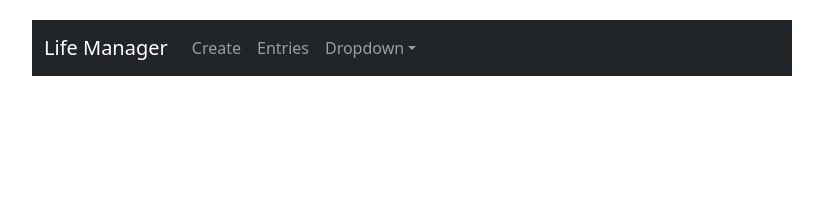
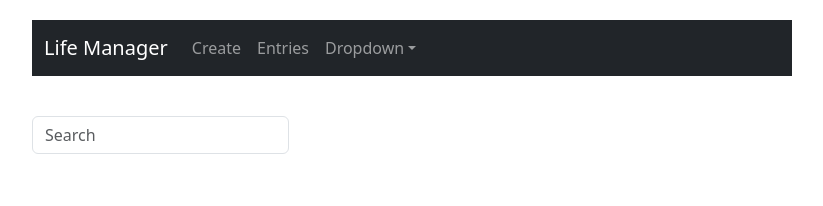
Before and after one commit to isaacwnsolomon/DataRepProject, a React (Create React App) app: page /viewdiary in a window 1280 px wide. Shown: the top 206 px of the page, without its empty margins (228-1051 px from the left). Built offline with nearby package versions, Linux system fonts and the light colour scheme; no server answers.

Commit message:
Working search bar

```diff
--- a/src/components/viewdiary.js
+++ b/src/components/viewdiary.js
@@ -1,11 +1,18 @@
 import Diary from "./diary"; // Importing diary component
 import { useEffect, useState } from "react";// Importing react hooks
 import axios from "axios"; // Importing axios for http requests
+import Navbar from 'react-bootstrap/Navbar';
+import Form from 'react-bootstrap/Form';
+import Button from 'react-bootstrap/Button';
+import InputGroup from 'react-bootstrap/InputGroup';
+import Row from 'react-bootstrap/Row';
+import Col from 'react-bootstrap/Col';
 
 // Define read component
 const ViewDiary = () => {
-//State variable movies to store entry data and setEntry function to update
+//State variable movies to store entry data and setEntry function to update and search query
   const [entries, setEntry] = useState([]);
+  const [query, setQuery] = useState('');
 
   //Fetch data from api and update entries state
   const reloadData = ()=>{
@@ -27,14 +34,41 @@ const ViewDiary = () => {
       reloadData();
   },[]);
 
+    // Filter entries based on the search query
+    const filteredEntries = entries.filter((entry) =>
+      entry.title.toLowerCase().includes(query.toLowerCase()) || // Search in title
+      entry.entry.toLowerCase().includes(query.toLowerCase())    // Search in entry content
+    );
+
+      // Handle search input change
+  const handleSearchChange = (e) => {
+    setQuery(e.target.value); // Update the search query
+  };
   // Render component
   return (
     <div className="app-container">
-    <div>
-      <Diary myDiary={entries} ReloadData={reloadData} />
-    </div>
+      <Form inline>
+        <Row>
+          <Col xs="auto">
+            <Form.Control
+              type="text"
+              placeholder="Search"
+              className=" mr-sm-2"
+              value={query}
+              onChange={handleSearchChange}
+            />
+          </Col>
+
+        </Row>
+      </Form>
+      {/* Render Diary Component with Filtered Entries */}
+      <div>
+        <Diary myDiary={filteredEntries} ReloadData={reloadData} /> {/* Pass filteredEntries */}
+      </div>
     </div>
   );
+
+
 }
 // export ViewDiary component
 export default ViewDiary;
```
